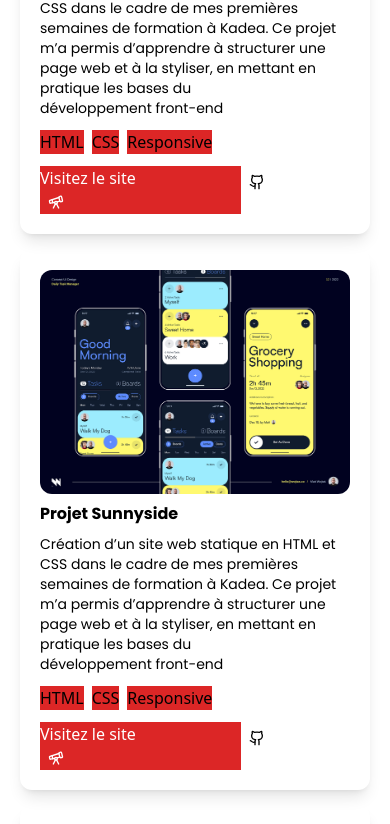
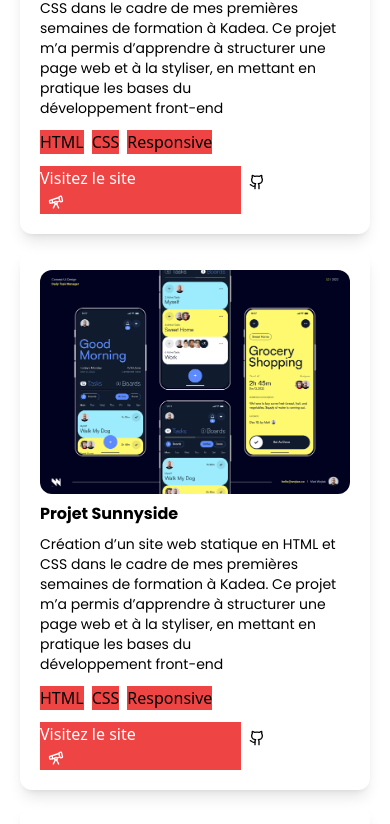
Before and after one commit to IsraelHangy/portfolio-israel, a React (Vite) app: page / in a window 390 px wide. Shown: the part 3600-4424 px from the top of the page. Built offline with nearby package versions, Linux system fonts and the light colour scheme.

Commit message:
docs: change have been to the color background button

```diff
--- a/src/components/Contact.tsx
+++ b/src/components/Contact.tsx
@@ -131,7 +131,7 @@ const Contact = () => {
           </div>
           <button
             type="submit"
-            className="w-full bg-red-600 md:bg-red-700 hover:bg-red-900 transition duration-300 ease-in-out font-semibold md:font-bold text-white py-3"
+            className="w-full bg-red-500 md:bg-red-700 hover:bg-red-900 transition duration-300 ease-in-out font-semibold md:font-bold text-white py-3"
           >
             ENVOYEZ VOTRE MESSAGE
           </button>
--- a/src/components/Footer.tsx
+++ b/src/components/Footer.tsx
@@ -54,7 +54,7 @@ const Footer = () => {
       <button
         onClick={scrollToTop}
         aria-label="Remonter en haut"
-        className="absolute right-3 bottom-0 md:right-14 md:bottom-14 flex items-center justify-center w-10 h-10 md:w-12 md:h-12 rounded-full bg-red-600 md:bg-red-700 text-white shadow-lg hover:bg-red-900 transition"
+        className="absolute right-3 bottom-0 md:right-14 md:bottom-14 flex items-center justify-center w-10 h-10 md:w-12 md:h-12 rounded-full bg-red-500 md:bg-red-700 text-white shadow-lg hover:bg-red-900 transition"
       >
         <ArrowUp className="w-5 h-5 md:w-6 md:h-6" />
       </button>
--- a/src/components/Projects.tsx
+++ b/src/components/Projects.tsx
@@ -101,7 +101,7 @@ const Projects = () => {
             </div>
             <div className="flex flex-wrap gap-2 my-3">
               {project.technologies.map((tech, idx) => (
-                <span key={idx} className="badge bg-red-600 md:bg-red-700 badge-sm">
+                <span key={idx} className="badge bg-red-500 md:bg-red-700 badge-sm">
                   {tech}
                 </span>
               ))}
@@ -111,7 +111,7 @@ const Projects = () => {
                 href={project.demoLink}
                 target="_blank"
                 rel="noopener noreferrer"
-                className="btn btn-lg bg-red-600 md:bg-red-700 hover:bg-red-900 active:scale-95 transition-transform duration-150 w-2/3 text-white"
+                className="btn btn-lg bg-red-500 md:bg-red-700 hover:bg-red-900 active:scale-95 transition-transform duration-150 w-2/3 text-white"
               >
                 Visitez le site <Telescope className="w-4 ml-2" />
               </a>
```
